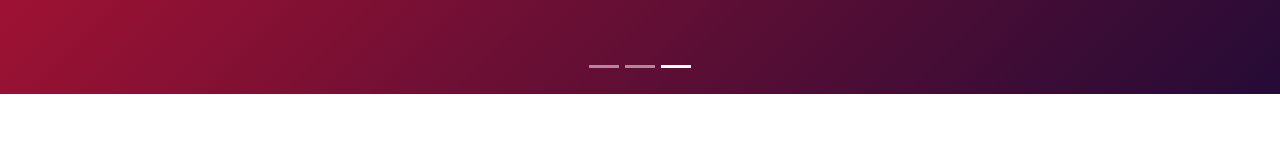
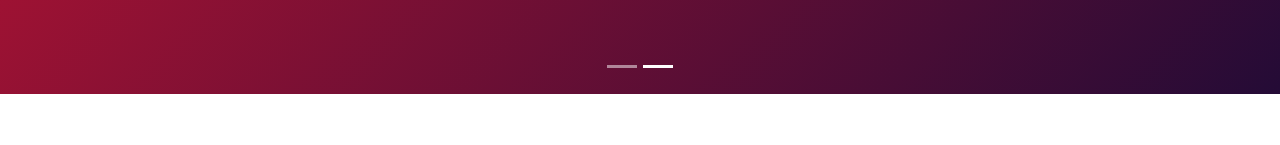
Before and after one commit to SalAlba/karim-ltd, a React (Vite) app: page / in a window 1280 px wide. Shown: the part 466-611 px from the top of the page. Built offline with nearby package versions, Linux system fonts and the light colour scheme.

Commit message:
update Carousel

```diff
--- a/src/component/Carousel.jsx
+++ b/src/component/Carousel.jsx
@@ -11,9 +11,11 @@ import {
   ChevronLeft,
   ChevronRight,
 } from "lucide-react";
+import ButtonWarningBookService from "../shared/ButtonWarningBookService";
+import ButtonOutlineLightCallNow from "../shared/ButtonOutlineLightCallNow";
 
 const Carousel = () => {
-  const [currentSlide, setCurrentSlide] = useState(1);
+  const [currentSlide, setCurrentSlide] = useState(0);
 
   const heroSlides = [
     {
@@ -23,13 +25,13 @@ const Carousel = () => {
       gradient: "linear-gradient(135deg, #1e3c72 0%, #2a5298 100%)",
       icon: Car,
     },
-    {
-      title: "MOT Testing & Certification",
-      description:
-        "DVSA approved testing centre. Quick, thorough MOT tests with same-day results and immediate repairs if needed.",
-      gradient: "linear-gradient(135deg, #134e5e 0%, #71b280 100%)",
-      icon: Shield,
-    },
+    // {
+    //   title: "MOT Testing & Certification",
+    //   description:
+    //     "DVSA approved testing centre. Quick, thorough MOT tests with same-day results and immediate repairs if needed.",
+    //   gradient: "linear-gradient(135deg, #134e5e 0%, #71b280 100%)",
+    //   icon: Shield,
+    // },
     {
       title: "24/7 Emergency Breakdown",
       description:
@@ -105,12 +107,8 @@ const Carousel = () => {
                     <h1 className="display-4 fw-bold mb-4">{slide.title}</h1>
                     <p className="lead mb-4">{slide.description}</p>
                     <div className="d-flex gap-3">
-                      <button className="btn btn-warning btn-lg px-4">
-                        Book Service
-                      </button>
-                      <button className="btn btn-outline-light btn-lg px-4">
-                        Call Now
-                      </button>
+                      <ButtonWarningBookService />
+                      <ButtonOutlineLightCallNow />
                     </div>
                   </div>
                   <div className="col-lg-6 d-none d-lg-flex justify-content-center align-items-center">
--- /dev/null
+++ b/src/shared/ButtonOutlineLightCallNow.jsx
@@ -0,0 +1,14 @@
+const ButtonOutlineLightCallNow = () => {
+  return (
+    <button
+      className="btn btn-outline-light btn-lg px-4"
+      onClick={() => {
+        window.location.href = "tel:+447450446551";
+      }}
+    >
+      Call Now
+    </button>
+  );
+};
+
+export default ButtonOutlineLightCallNow;
--- /dev/null
+++ b/src/shared/ButtonWarningBookService.jsx
@@ -0,0 +1,12 @@
+const ButtonWarningBookService = () => {
+  return (
+    <button
+      className="btn btn-warning btn-lg px-4"
+      onClick={() => alert("Book Service clicked")}
+    >
+      Book Service
+    </button>
+  );
+};
+
+export default ButtonWarningBookService;
```
